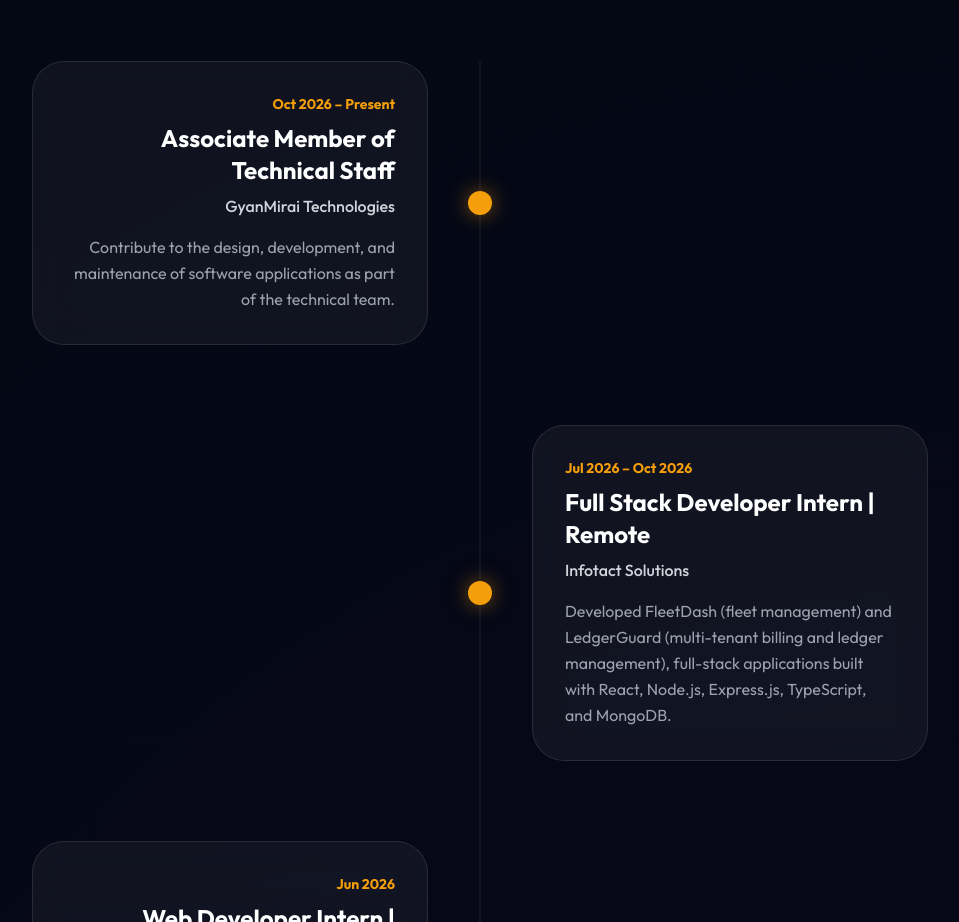
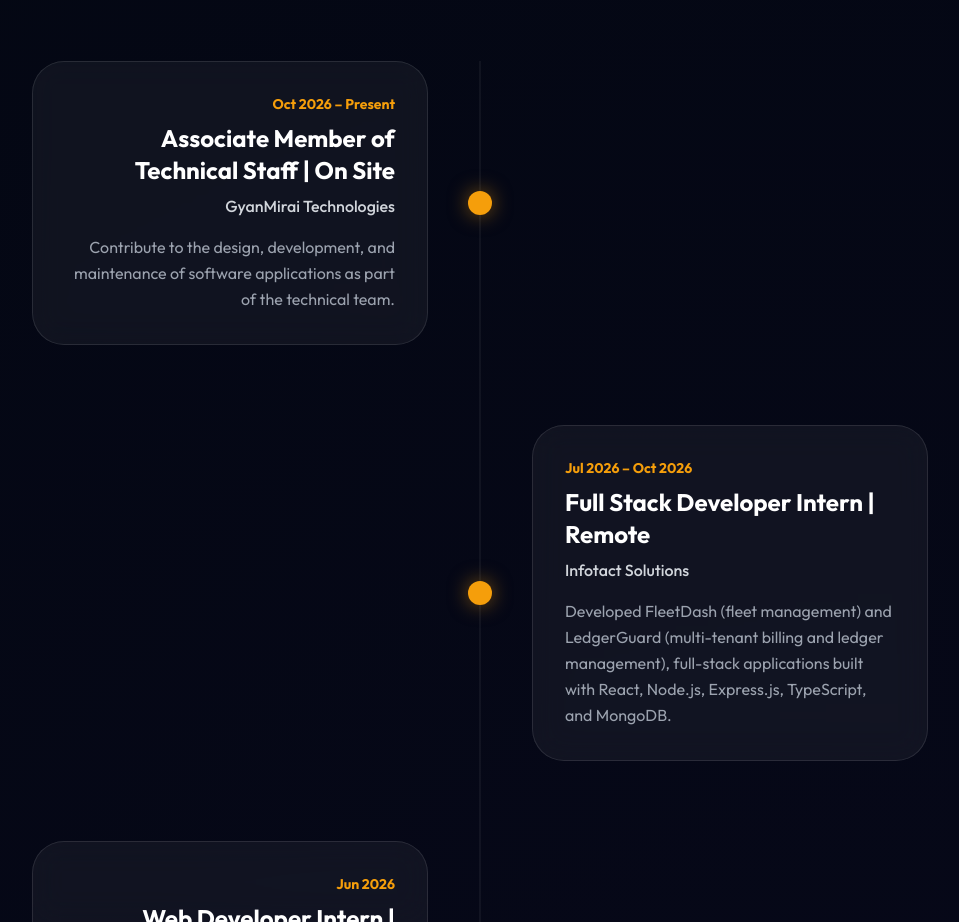
Before and after one commit to SahilKayasth-16/Sahil-Kayasth-Portfolio, a React (Vite) app: page / in a window 1280 px wide. Shown: the part 4340-5262 px from the top of the page, without its empty margins (160-1119 px from the left). Built offline with nearby package versions, Linux system fonts and the light colour scheme.

Commit message:
update experience section

```diff
--- a/src/components/Experience.jsx
+++ b/src/components/Experience.jsx
@@ -3,7 +3,7 @@ import { motion } from 'framer-motion'
 
 const experience = [
   {
-    role: 'Associate Member of Technical Staff',
+    role: 'Associate Member of Technical Staff | On Site',
     company: 'GyanMirai Technologies',
     period: 'Oct 2026 – Present',
     desc: ' Contribute to the design, development, and maintenance of software applications as part of the technical team. '
```
